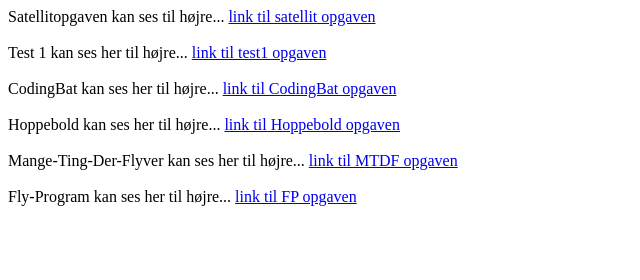
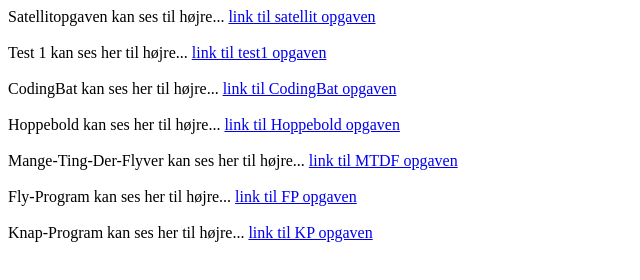
Before and after one commit to Theo-The-Beast/Theo-The-Beast.github.io, a plain HTML site: page index.html in a window 1280 px wide. Shown: the whole page, without its empty margins (0-640 px from the left). Drawn offline with Linux system fonts and the light colour scheme.

Commit message:
Update index.html

```diff
--- a/index.html
+++ b/index.html
@@ -42,3 +42,11 @@ Mange-Ting-Der-Flyver kan ses her til højre...
 Fly-Program kan ses her til højre...
   <a href="https://github.com/Theo-The-Beast/Fly-Program"> link til FP opgaven </a>
 </html>
+
+</br>
+</br>
+
+<html>
+Knap-Program kan ses her til højre...
+  <a href="https://github.com/Theo-The-Beast/Fly-Program"> link til KP opgaven </a>
+</html>
```
